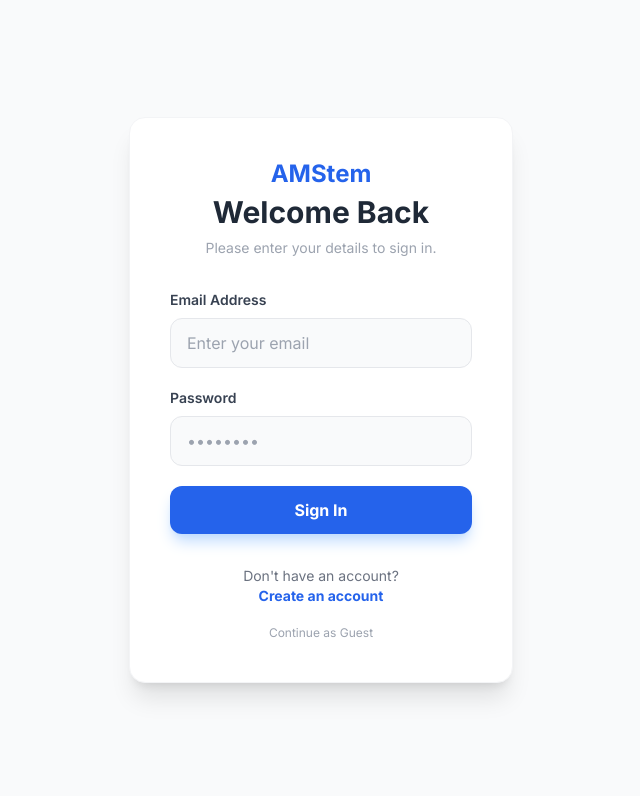
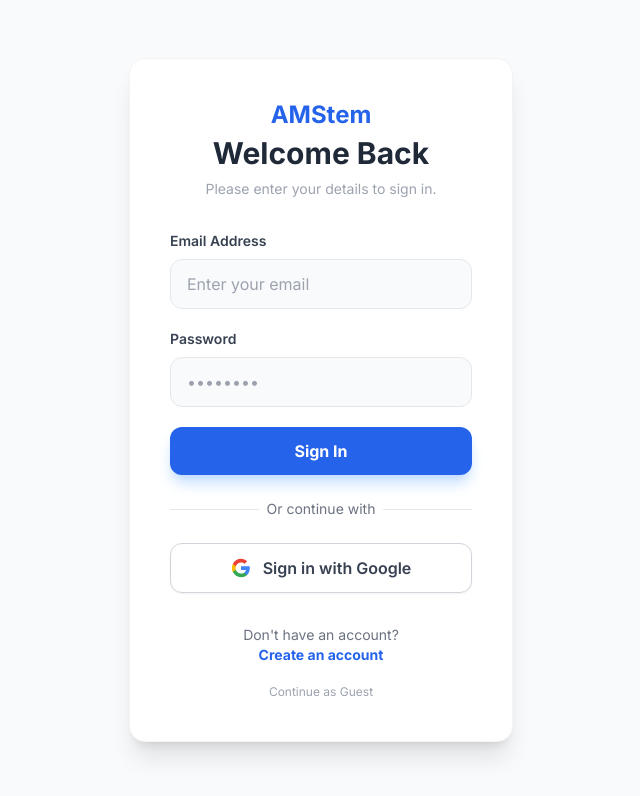
Before and after one commit to muhammaddiaz13/amstem00, a React (Vite) app: page /login in a window 1280 px wide. Shown: the top 796 px of the page, without its empty margins (319-959 px from the left). Built offline with nearby package versions, Linux system fonts and the light colour scheme.

Commit message:
Buat toggle ui sigin with google

```diff
--- a/src/pages/LoginPage.jsx
+++ b/src/pages/LoginPage.jsx
@@ -2,6 +2,7 @@
 import { Link, useNavigate } from 'react-router-dom';
 import { useAuth } from '../contexts/AuthContext.jsx';
 import { authService } from '../services/authService.js';
+import { toast } from 'react-hot-toast';
 
 const LoginPage = () => {
   const [email, setEmail] = useState('');
@@ -44,6 +45,25 @@
     } finally {
       setIsLoading(false);
     }
+  };
+
+  // Simulasi Google Login (Frontend Only Demo)
+  // Untuk production, ini memerlukan konfigurasi Firebase/OAuth Client ID
+  const handleGoogleLogin = () => {
+    const toastId = toast.loading("Connecting to Google...");
+
+    setTimeout(() => {
+        const mockGoogleUser = {
+            id: 'google-123',
+            username: 'Google User',
+            email: 'user@gmail.com',
+            token: 'mock-google-token'
+        };
+
+        login(mockGoogleUser);
+        toast.success("Successfully signed in with Google!", { id: toastId });
+        navigate('/dashboard');
+    }, 1500);
   };
 
   return (
@@ -101,6 +121,31 @@
           </button>
         </form>
 
+        {/* Divider with Text */}
+        <div className="relative my-6">
+            <div className="absolute inset-0 flex items-center">
+                <div className="w-full border-t border-gray-200 dark:border-gray-700"></div>
+            </div>
+            <div className="relative flex justify-center text-sm">
+                <span className="px-2 bg-white dark:bg-gray-800 text-gray-500">Or continue with</span>
+            </div>
+        </div>
+
+        {/* Google Login Button */}
+        <button
+            onClick={handleGoogleLogin}
+            type="button"
+            className="w-full bg-white dark:bg-white text-gray-700 font-semibold py-3 rounded-xl border border-gray-300 hover:bg-gray-50 transition-all duration-300 flex items-center justify-center gap-3 shadow-sm"
+        >
+            <svg className="w-5 h-5" viewBox="0 0 24 24">
+                <path d="M22.56 12.25c0-.78-.07-1.53-.2-2.25H12v4.26h5.92c-.26 1.37-1.04 2.53-2.21 3.31v2.77h3.57c2.08-1.92 3.28-4.74 3.28-8.09z" fill="#4285F4"/>
+                <path d="M12 23c2.97 0 5.46-.98 7.28-2.66l-3.57-2.77c-.98.66-2.23 1.06-3.71 1.06-2.86 0-5.29-1.93-6.16-4.53H2.18v2.84C3.99 20.53 7.7 23 12 23z" fill="#34A853"/>
+                <path d="M5.84 14.09c-.22-.66-.35-1.36-.35-2.09s.13-1.43.35-2.09V7.07H2.18C1.43 8.55 1 10.22 1 12s.43 3.45 1.18 4.93l2.85-2.22.81-.62z" fill="#FBBC05"/>
+                <path d="M12 5.38c1.62 0 3.06.56 4.21 1.64l3.15-3.15C17.45 2.09 14.97 1 12 1 7.7 1 3.99 3.47 2.18 7.07l3.66 2.84c.87-2.6 3.3-4.53 6.16-4.53z" fill="#EA4335"/>
+            </svg>
+            Sign in with Google
+        </button>
+
         <div className="mt-8 text-center text-sm text-gray-500 dark:text-gray-400">
           <p>Don't have an account?</p>
           <Link to="/register" className="text-blue-600 hover:text-blue-700 dark:text-blue-400 dark:hover:text-blue-300 font-bold hover:underline">
--- a/src/pages/RegisterPage.jsx
+++ b/src/pages/RegisterPage.jsx
@@ -2,6 +2,7 @@
 import { Link, useNavigate } from 'react-router-dom';
 import { useAuth } from '../contexts/AuthContext.jsx';
 import { authService } from '../services/authService.js';
+import { toast } from 'react-hot-toast';
 
 const RegisterPage = () => {
   const [username, setUsername] = useState('');
@@ -33,21 +34,17 @@
     } catch (err) {
       console.error("Register Error Full Object:", err);
 
-      // Coba ambil pesan error dari berbagai kemungkinan format response backend
       let message = 'Registration failed.';
 
       if (err.response) {
-        // Error dari server (4xx, 5xx)
         if (err.response.data) {
           message = err.response.data.message || err.response.data.error || JSON.stringify(err.response.data);
         } else {
           message = `Server error: ${err.response.status}`;
         }
       } else if (err.request) {
-        // Request terkirim tapi tidak ada respon (Network Error / CORS / Backend Down)
         message = 'Cannot connect to server. Check your internet or CORS configuration.';
       } else {
-        // Error setting up request
         message = err.message;
       }
 
@@ -55,6 +52,24 @@
     } finally {
       setIsLoading(false);
     }
+  };
+
+  // Simulasi Google Login (Consistent with Login Page)
+  const handleGoogleLogin = () => {
+    const toastId = toast.loading("Connecting to Google...");
+
+    setTimeout(() => {
+        const mockGoogleUser = {
+            id: 'google-123',
+            username: 'Google User',
+            email: 'user@gmail.com',
+            token: 'mock-google-token'
+        };
+
+        login(mockGoogleUser);
+        toast.success("Successfully signed up with Google!", { id: toastId });
+        navigate('/dashboard');
+    }, 1500);
   };
 
   return (
@@ -136,6 +151,31 @@
           </button>
         </form>
 
+        {/* Divider with Text */}
+        <div className="relative my-6">
+            <div className="absolute inset-0 flex items-center">
+                <div className="w-full border-t border-gray-200 dark:border-gray-700"></div>
+            </div>
+            <div className="relative flex justify-center text-sm">
+                <span className="px-2 bg-white dark:bg-gray-800 text-gray-500">Or sign up with</span>
+            </div>
+        </div>
+
+        {/* Google Sign Up Button */}
+        <button
+            onClick={handleGoogleLogin}
+            type="button"
+            className="w-full bg-white dark:bg-white text-gray-700 font-semibold py-3 rounded-xl border border-gray-300 hover:bg-gray-50 transition-all duration-300 flex items-center justify-center gap-3 shadow-sm"
+        >
+            <svg className="w-5 h-5" viewBox="0 0 24 24">
+                <path d="M22.56 12.25c0-.78-.07-1.53-.2-2.25H12v4.26h5.92c-.26 1.37-1.04 2.53-2.21 3.31v2.77h3.57c2.08-1.92 3.28-4.74 3.28-8.09z" fill="#4285F4"/>
+                <path d="M12 23c2.97 0 5.46-.98 7.28-2.66l-3.57-2.77c-.98.66-2.23 1.06-3.71 1.06-2.86 0-5.29-1.93-6.16-4.53H2.18v2.84C3.99 20.53 7.7 23 12 23z" fill="#34A853"/>
+                <path d="M5.84 14.09c-.22-.66-.35-1.36-.35-2.09s.13-1.43.35-2.09V7.07H2.18C1.43 8.55 1 10.22 1 12s.43 3.45 1.18 4.93l2.85-2.22.81-.62z" fill="#FBBC05"/>
+                <path d="M12 5.38c1.62 0 3.06.56 4.21 1.64l3.15-3.15C17.45 2.09 14.97 1 12 1 7.7 1 3.99 3.47 2.18 7.07l3.66 2.84c.87-2.6 3.3-4.53 6.16-4.53z" fill="#EA4335"/>
+            </svg>
+            Sign up with Google
+        </button>
+
         <div className="mt-8 text-center text-sm text-gray-500 dark:text-gray-400">
           <p>Already have an account?</p>
           <Link to="/login" className="text-blue-600 hover:text-blue-700 dark:text-blue-400 dark:hover:text-blue-300 font-bold hover:underline">
```
